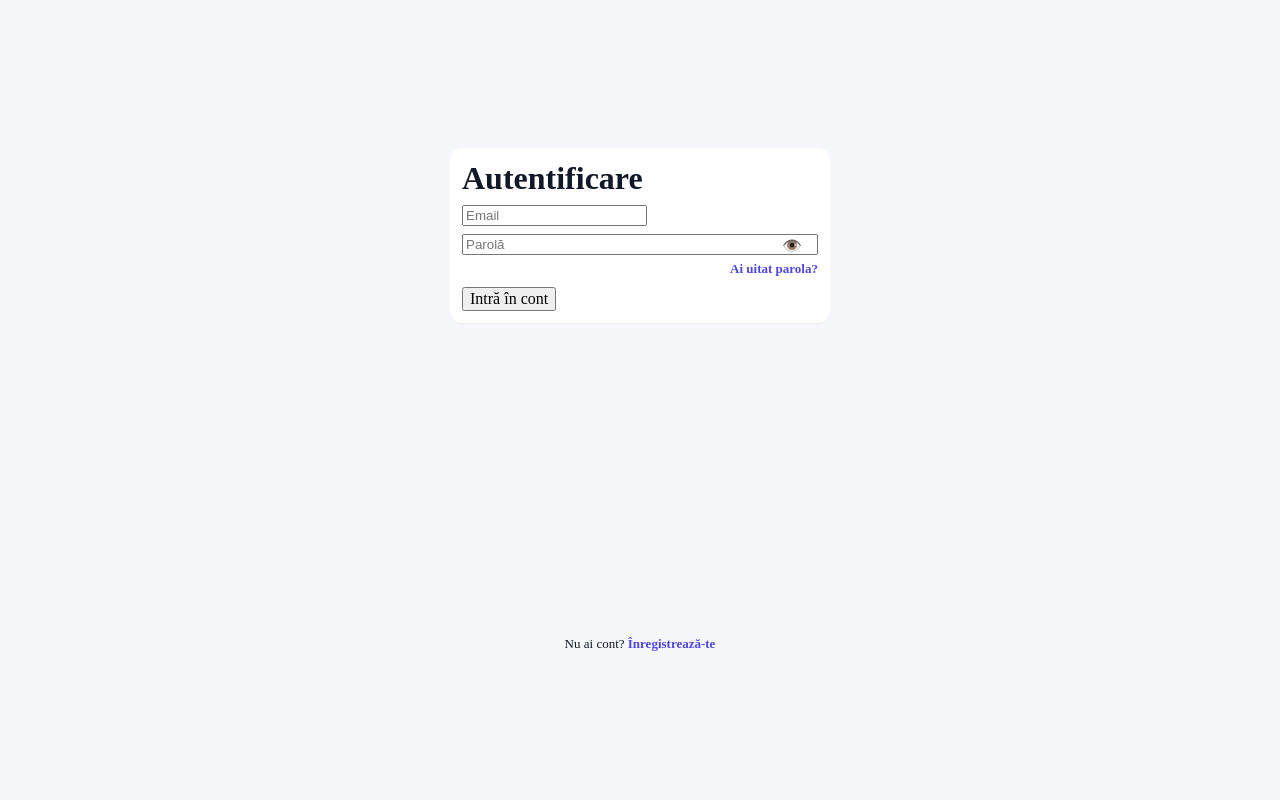
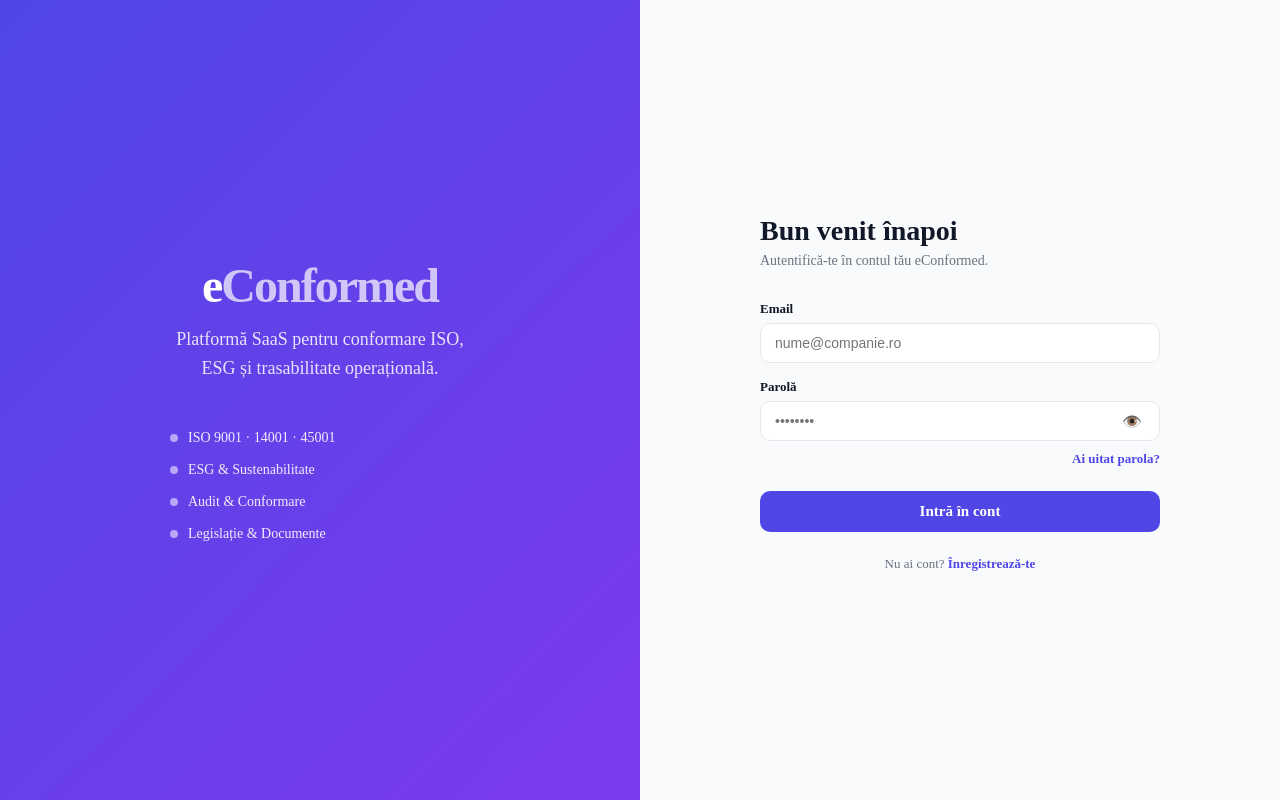
Before and after one commit to rarescosminn/conformed-app, a Next.js app: page /login in a window 1280 px wide. Built offline with nearby package versions, Linux system fonts and the light colour scheme; no server answers.

Commit message:
feat: redesign login page with eConformed branding

```diff
--- a/app/(auth)/login/page.tsx
+++ b/app/(auth)/login/page.tsx
@@ -3,10 +3,12 @@ import React from 'react';
 import { createBrowserClient } from '@supabase/ssr';
 import { useRouter } from 'next/navigation';
 
-export default function Login(){
+export default function Login() {
   const [email, setEmail] = React.useState('');
   const [pass, setPass] = React.useState('');
   const [showPass, setShowPass] = React.useState(false);
+  const [loading, setLoading] = React.useState(false);
+  const [error, setError] = React.useState('');
   const router = useRouter();
 
   const supabase = createBrowserClient(
@@ -14,46 +16,104 @@ export default function Login(){
     process.env.NEXT_PUBLIC_SUPABASE_ANON_KEY!
   );
 
-  async function submit(){
-    const { data, error } = await supabase.auth.signInWithPassword({ email, password: pass });
-    if(error) { alert(error.message); return; }
-
+  async function submit() {
+    if (!email || !pass) { setError('Completați email-ul și parola.'); return; }
+    setLoading(true);
+    setError('');
+    const { error } = await supabase.auth.signInWithPassword({ email, password: pass });
+    if (error) { setError(error.message); setLoading(false); return; }
     const { data: factors } = await supabase.auth.mfa.listFactors();
     const hasMfa = factors?.totp && factors.totp.length > 0;
-
     if (!hasMfa) {
       router.replace('/mfa-setup');
     } else {
-      const assuranceLevel = await supabase.auth.mfa.getAuthenticatorAssuranceLevel();
-      if (assuranceLevel.data?.nextLevel === 'aal2') {
-        router.replace('/mfa-verify');
-      } else {
-        router.replace('/dashboard');
-      }
+      const al = await supabase.auth.mfa.getAuthenticatorAssuranceLevel();
+      if (al.data?.nextLevel === 'aal2') router.replace('/mfa-verify');
+      else router.replace('/dashboard');
     }
+    setLoading(false);
+  }
+
+  async function handleKey(e: React.KeyboardEvent) {
+    if (e.key === 'Enter') await submit();
   }
 
   return (
-    <div className="container" style={{display:'grid', placeItems:'center', height:'100vh'}}>
-      <div className="card" style={{width:380}}>
-        <h1 className="h1">Autentificare</h1>
-        <input className="input" placeholder="Email" value={email} onChange={e=>setEmail(e.target.value)}/>
-        <div style={{height:8}}/>
-        <div style={{position:'relative'}}>
-          <input className="input" type={showPass ? 'text' : 'password'} placeholder="Parolă" value={pass} onChange={e=>setPass(e.target.value)} style={{paddingRight:36, width:'100%'}}/>
-          <button type="button" onClick={()=>setShowPass(!showPass)} style={{position:'absolute', right:10, top:'50%', transform:'translateY(-50%)', background:'none', border:'none', cursor:'pointer', color:'#6B7280', fontSize:16}}>
-            {showPass ? '🙈' : '👁️'}
+    <div style={{ display: 'grid', gridTemplateColumns: '1fr 1fr', minHeight: '100vh' }}>
+      {/* Stânga – branding */}
+      <div style={{ background: 'linear-gradient(135deg, #4F46E5 0%, #7C3AED 100%)', display: 'flex', flexDirection: 'column', justifyContent: 'center', alignItems: 'center', padding: 48, color: '#fff' }}>
+        <div style={{ fontSize: 48, fontWeight: 800, letterSpacing: -2, marginBottom: 12 }}>
+          e<span style={{ opacity: 0.7 }}>Conformed</span>
+        </div>
+        <div style={{ fontSize: 18, opacity: 0.85, textAlign: 'center', maxWidth: 320, lineHeight: 1.6 }}>
+          Platformă SaaS pentru conformare ISO, ESG și trasabilitate operațională.
+        </div>
+        <div style={{ marginTop: 48, display: 'grid', gap: 16, width: '100%', maxWidth: 300 }}>
+          {['ISO 9001 · 14001 · 45001', 'ESG & Sustenabilitate', 'Audit & Conformare', 'Legislație & Documente'].map(item => (
+            <div key={item} style={{ display: 'flex', alignItems: 'center', gap: 10, fontSize: 14, opacity: 0.9 }}>
+              <div style={{ width: 8, height: 8, borderRadius: '50%', background: 'rgba(255,255,255,0.6)' }} />
+              {item}
+            </div>
+          ))}
+        </div>
+      </div>
+
+      {/* Dreapta – formular */}
+      <div style={{ display: 'flex', flexDirection: 'column', justifyContent: 'center', alignItems: 'center', padding: 48, background: '#f8fafc' }}>
+        <div style={{ width: '100%', maxWidth: 400 }}>
+          <div style={{ marginBottom: 32 }}>
+            <h1 style={{ fontSize: 28, fontWeight: 700, margin: 0, marginBottom: 6 }}>Bun venit înapoi</h1>
+            <p style={{ color: '#6B7280', fontSize: 14, margin: 0 }}>Autentifică-te în contul tău eConformed.</p>
+          </div>
+
+          <div style={{ marginBottom: 16 }}>
+            <label style={{ fontSize: 13, fontWeight: 600, display: 'block', marginBottom: 6 }}>Email</label>
+            <input
+              style={{ width: '100%', padding: '11px 14px', borderRadius: 10, border: '1.5px solid #e5e7eb', fontSize: 14, outline: 'none', boxSizing: 'border-box', background: '#fff' }}
+              placeholder="nume@companie.ro"
+              value={email}
+              onChange={e => setEmail(e.target.value)}
+              onKeyDown={handleKey}
+              type="email"
+            />
+          </div>
+
+          <div style={{ marginBottom: 8 }}>
+            <label style={{ fontSize: 13, fontWeight: 600, display: 'block', marginBottom: 6 }}>Parolă</label>
+            <div style={{ position: 'relative' }}>
+              <input
+                style={{ width: '100%', padding: '11px 40px 11px 14px', borderRadius: 10, border: '1.5px solid #e5e7eb', fontSize: 14, outline: 'none', boxSizing: 'border-box', background: '#fff' }}
+                type={showPass ? 'text' : 'password'}
+                placeholder="••••••••"
+                value={pass}
+                onChange={e => setPass(e.target.value)}
+                onKeyDown={handleKey}
+              />
+              <button type="button" onClick={() => setShowPass(!showPass)}
+                style={{ position: 'absolute', right: 12, top: '50%', transform: 'translateY(-50%)', background: 'none', border: 'none', cursor: 'pointer', color: '#9CA3AF', fontSize: 16 }}>
+                {showPass ? '🙈' : '👁️'}
+              </button>
+            </div>
+          </div>
+
+          <div style={{ textAlign: 'right', marginBottom: 24 }}>
+            <a href="/forgot-password" style={{ fontSize: 13, color: '#4F46E5', fontWeight: 600, textDecoration: 'none' }}>Ai uitat parola?</a>
+          </div>
+
+          {error && <div style={{ background: '#FEF2F2', border: '1px solid #FECACA', color: '#991B1B', padding: '10px 14px', borderRadius: 10, fontSize: 13, marginBottom: 16 }}>{error}</div>}
+
+          <button
+            onClick={submit}
+            disabled={loading}
+            style={{ width: '100%', padding: '12px', borderRadius: 10, border: 'none', background: loading ? '#a5b4fc' : '#4F46E5', color: '#fff', fontSize: 15, fontWeight: 700, cursor: loading ? 'not-allowed' : 'pointer', transition: 'background 0.2s' }}>
+            {loading ? 'Se verifică...' : 'Intră în cont'}
           </button>
+
+          <p style={{ textAlign: 'center', marginTop: 24, fontSize: 13, color: '#6B7280' }}>
+            Nu ai cont?{' '}
+            <a href="/register" style={{ color: '#4F46E5', fontWeight: 700, textDecoration: 'none' }}>Înregistrează-te</a>
+          </p>
         </div>
-        <div style={{height:6}}/>
-        <div style={{textAlign:'right', fontSize:13}}>
-          <a href="/forgot-password" style={{color:'#4F46E5', fontWeight:700}}>Ai uitat parola?</a>
-        </div>
-        <div style={{height:10}}/>
-        <button className="btn" onClick={submit}>Intră în cont</button>
-      </div>
-      <div style={{ marginTop: 16, textAlign: 'center', fontSize: 13 }}>
-        Nu ai cont? <a href="/register" style={{ color: '#4F46E5', fontWeight: 700 }}>Înregistrează-te</a>
       </div>
     </div>
   );
```
